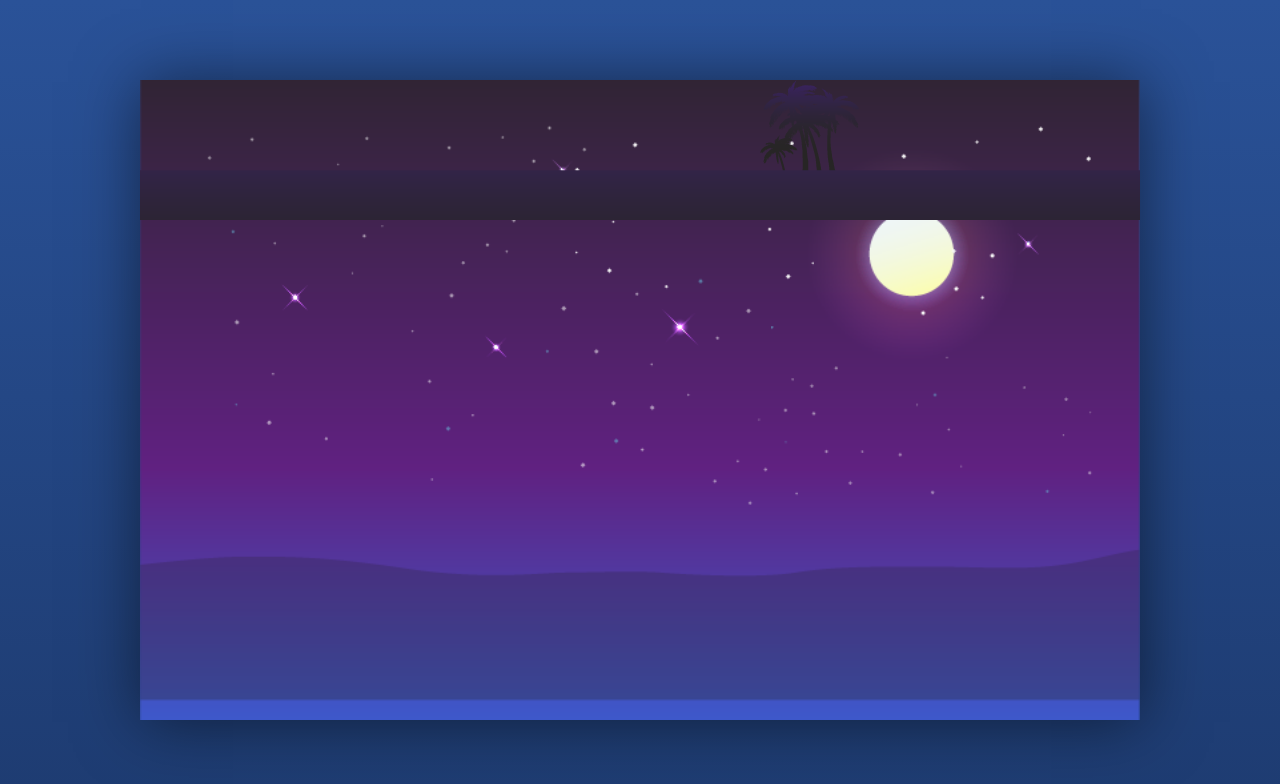
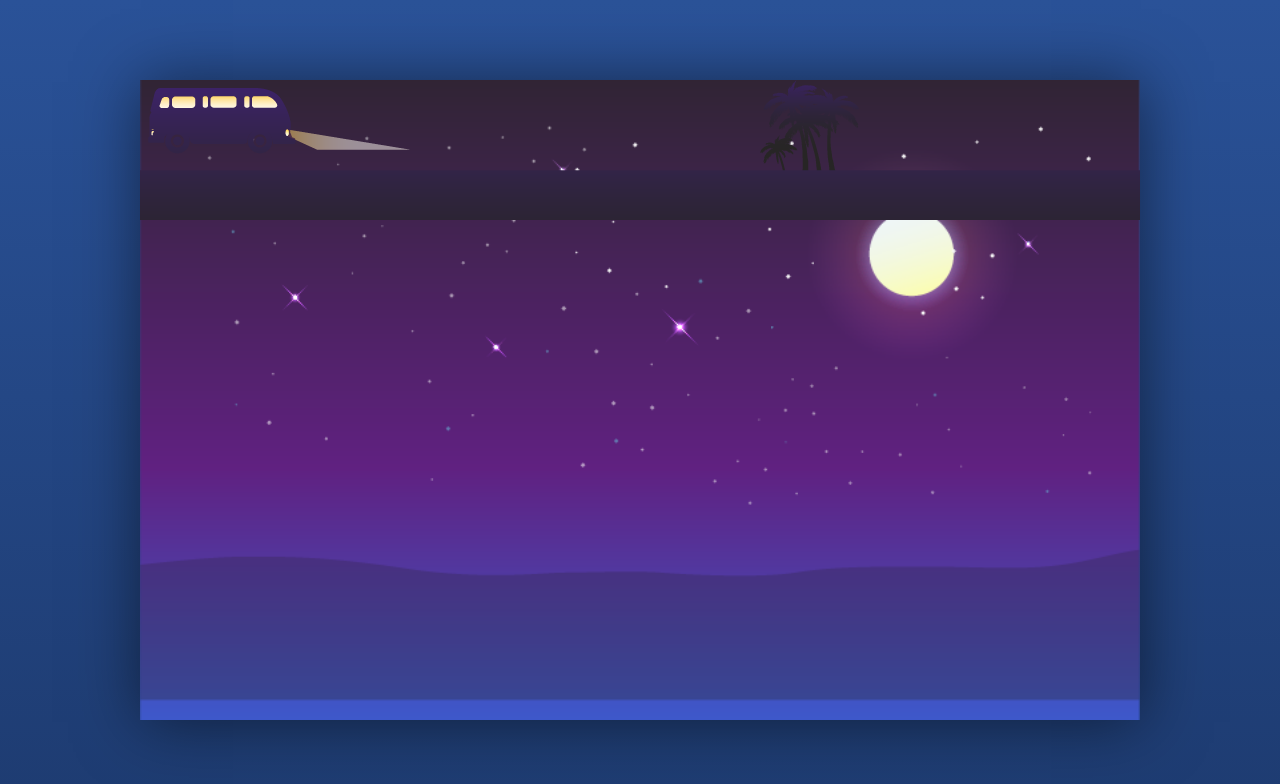
Before and after one commit to thefitbea/Animated-Car-Journey, a plain HTML site: page index.html in a window 1280 px wide. Drawn offline with Linux system fonts and the light colour scheme.

Commit message:
added motion

```diff
--- a/index.html
+++ b/index.html
@@ -8,6 +8,9 @@
   <body>
     <div class="night">
       <div class="surface">
+        <div class="car">
+          <img class="" src="assets/Img_06.png" alt="volkswagon van with headlights on">
+        </div>
 
       </div>
     </div>
```
